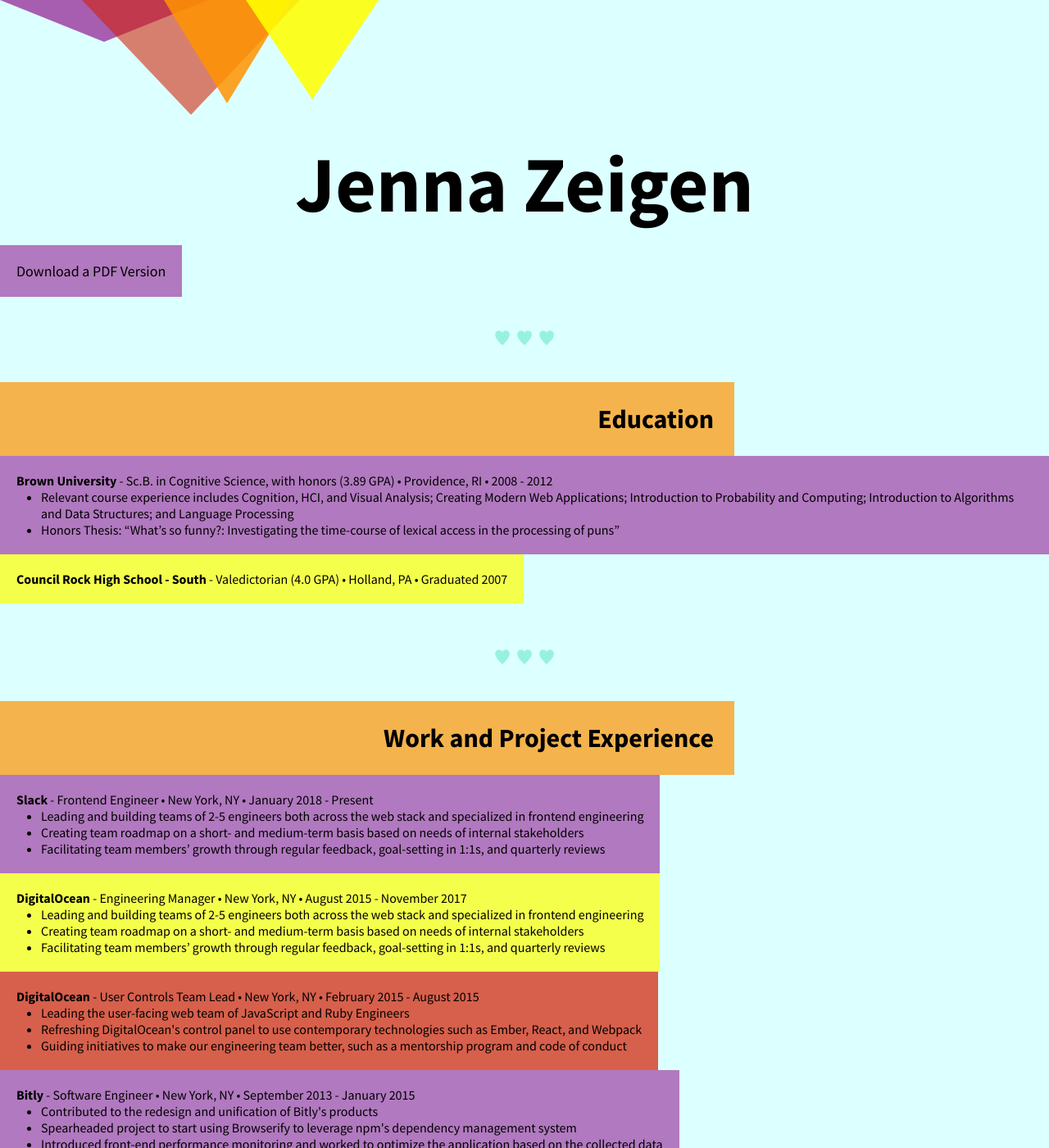
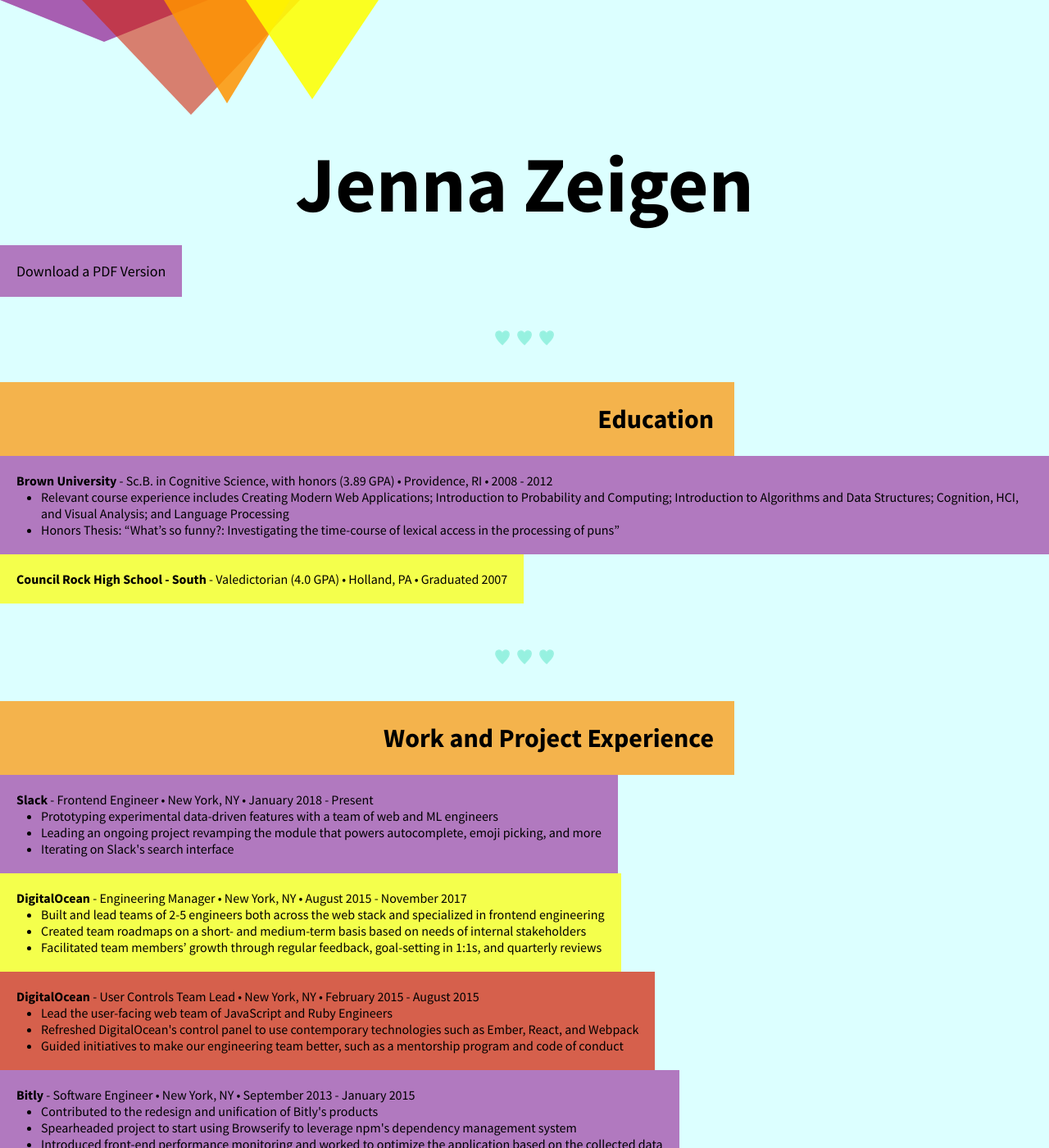
Before and after one commit to jennazee/jennazee.github.io, a Jekyll site: the page resume.html, which Jekyll copies as it is, in a window 1280 px wide and 1400 px high. Shown: the whole window at 82% size. Built offline with Jekyll 4.4.1, drawn with Linux system fonts in a browser that asks for light colours; some of the changed text lies outside the part shown.

```diff
--- a/resume.html
+++ b/resume.html
@@ -25,7 +25,7 @@
       <div class="Resume__entry">
         <p><strong>Brown University</strong> - Sc.B. in Cognitive Science, with honors (3.89 GPA) • Providence, RI • 2008 - 2012</p>
         <ul>
-          <li>Relevant course experience includes Cognition, HCI, and Visual Analysis; Creating Modern Web Applications; Introduction to Probability and Computing; Introduction to Algorithms and Data Structures; and Language Processing</li>
+          <li>Relevant course experience includes Creating Modern Web Applications; Introduction to Probability and Computing; Introduction to Algorithms and Data Structures; Cognition, HCI, and Visual Analysis; and Language Processing</li>
           <li><a href="http://bit.ly/punthesis">Honors Thesis</a>: “What’s so funny?: Investigating the time-course of lexical access in the processing of puns”</li>
         </ul>
       </div>
@@ -40,27 +40,27 @@
       <div class="Resume__entry">
         <p><strong><a href="https://slack.com/">Slack</a></strong> - Frontend Engineer • New York, NY • January 2018 - Present</p>
         <ul>
-          <li>Leading and building teams of 2-5 engineers both across the web stack and specialized in frontend engineering </li>
-          <li>Creating team roadmap on a short- and medium-term basis based on needs of internal stakeholders</li>
-          <li>Facilitating team members’ growth through regular feedback, goal-setting in 1:1s, and quarterly reviews</li>
+          <li>Prototyping experimental data-driven features with a team of web and ML engineers</li>
+          <li>Leading an ongoing project revamping the module that powers autocomplete, emoji picking, and more</li>
+          <li>Iterating on Slack's search interface</li>
         </ul>
       </div>
 
       <div class="Resume__entry">
         <p><strong><a href="https://digitalocean.com">DigitalOcean</a></strong> - Engineering Manager • New York, NY • August 2015 - November 2017</p>
         <ul>
-          <li>Leading and building teams of 2-5 engineers both across the web stack and specialized in frontend engineering </li>
-          <li>Creating team roadmap on a short- and medium-term basis based on needs of internal stakeholders</li>
-          <li>Facilitating team members’ growth through regular feedback, goal-setting in 1:1s, and quarterly reviews</li>
+          <li>Built and lead teams of 2-5 engineers both across the web stack and specialized in frontend engineering</li>
+          <li>Created team roadmaps on a short- and medium-term basis based on needs of internal stakeholders</li>
+          <li>Facilitated team members’ growth through regular feedback, goal-setting in 1:1s, and quarterly reviews</li>
         </ul>
       </div>
 
       <div class="Resume__entry">
         <p><strong><a href="https://digitalocean.com">DigitalOcean</a></strong> - User Controls Team Lead • New York, NY • February 2015 - August 2015</p>
         <ul>
-          <li>Leading the user-facing web team of JavaScript and Ruby Engineers</li>
-          <li>Refreshing DigitalOcean's control panel to use contemporary technologies such as Ember, React, and Webpack</li>
-          <li>Guiding initiatives to make our engineering team better, such as a mentorship program and code of conduct</li>
+          <li>Lead the user-facing web team of JavaScript and Ruby Engineers</li>
+          <li>Refreshed DigitalOcean's control panel to use contemporary technologies such as Ember, React, and Webpack</li>
+          <li>Guided initiatives to make our engineering team better, such as a mentorship program and code of conduct</li>
         </ul>
       </div>
 
@@ -143,6 +149,14 @@
     </div>
 
     <div class="Resumebox">
+      <h2 class="Heading">Community Involvement</h2>
+      <div class="Resume__entry">
+        <p><strong><a href="https://brooklynjs.com">BrooklynJS</a></strong> - Organizer • April 2017 - Present</p>
+        <p><strong><a href="https://empirejs.org">EmpireJS</a></strong> - Organizer • January 2016 - Present</p>
+      </div>
+    </div>
+
+    <div class="Resumebox">
       <h2 class="Heading">Skills and Interests</h2>
       <div class="Resume__entry">
         <p><strong>Preferred Programming Languages:</strong> JavaScript, CoffeeScript, Python</p>
```
Also changed, not shown: other parts of resume.html (+6 -0 lines).
